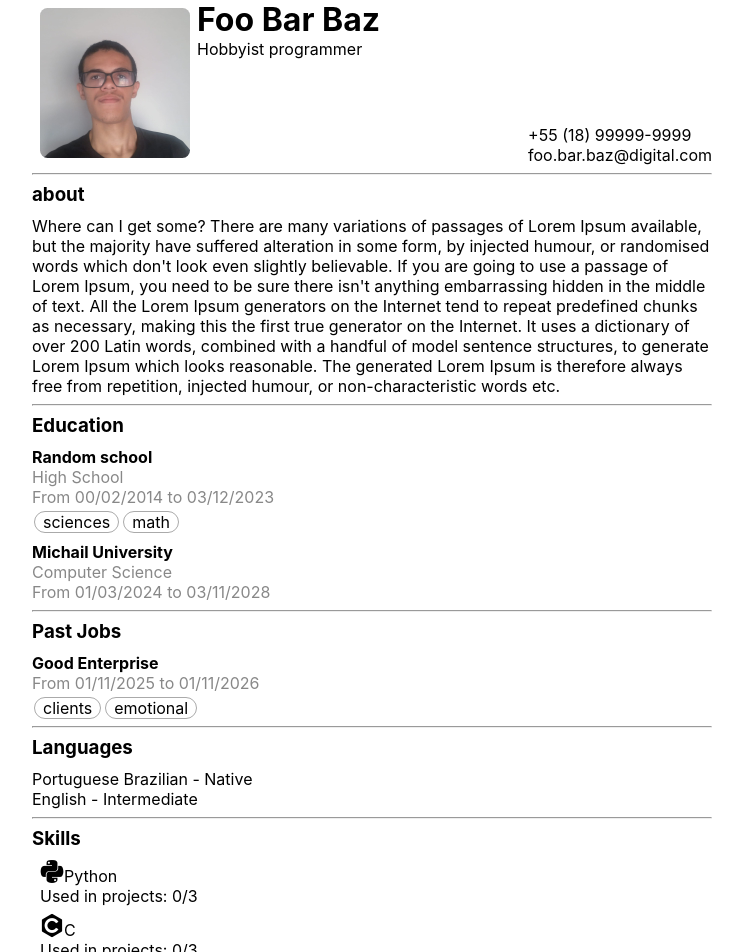
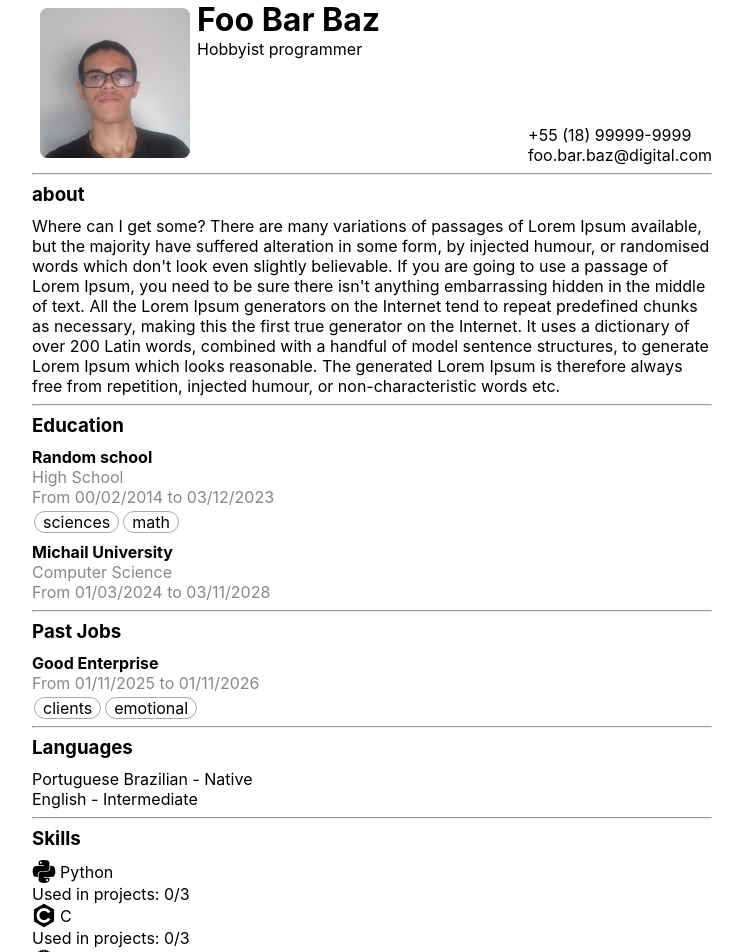
Before and after one commit to Johnnathan28/my-page, a JavaScript app: page / in a window 1280 px wide. Shown: the top 952 px of the page, without its empty margins (268-1011 px from the left). Built offline with nearby package versions, Linux system fonts and the light colour scheme; the HTML template or start-up script is replaced by a standard one.

Commit message:
Create style for ProgressSkill

```diff
--- a/src/pages/curriculum-vitae/index.js
+++ b/src/pages/curriculum-vitae/index.js
@@ -116,17 +116,16 @@ function SimpleSkill({skill}) {
 }
 
 function ProgressSkill({skill}) {
-  // TODO: Proper css.
-  const margin = "8px";
-
   // TODO: Get the actual values.
   const includedSkill = 0;
   const totalProjects = 3;
 
   return (
-    <div style={{margin}}>
-      {skill.fontIcon && <i className={skill.fontIcon + " icon"}></i>}
-      <span>{skill.name}</span>
+    <div className="ProgressSkill">
+      <div className="icon-name">
+	{skill.fontIcon && <i className={skill.fontIcon + " icon"}></i>}
+	<span>{skill.name}</span>
+      </div>
       <div>
 	<span>Used in projects: {includedSkill}&#47;{totalProjects}</span>
       </div>
--- a/src/pages/curriculum-vitae/style.css
+++ b/src/pages/curriculum-vitae/style.css
@@ -75,6 +75,15 @@ h3 {
   margin: 0 10px 0 0;
 }
 
+.ProgressSkill div.icon-name {
+  display: flex;
+  align-items: center;
+}
+
+.ProgressSkill div.icon-name * {
+  margin-right: 4px;
+}
+
 .Projects {
   margin: 10px 0;
   display: grid;
```
